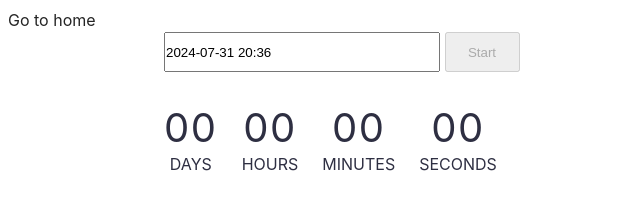
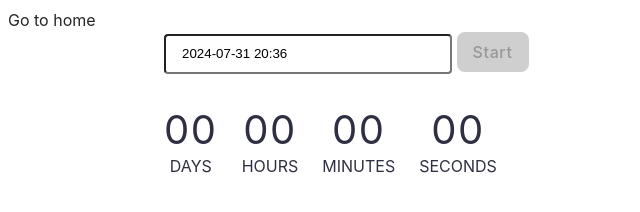
Before and after one commit to YevhenNeklesov/goit-js-hw-10, a website built with Vite: page src/1-timer.html in a window 1280 px wide. Shown: the whole page, without its empty margins (0-640 px from the left). Built offline with nearby package versions, Linux system fonts and the light colour scheme.

Commit message:
update timer

```diff
--- a/src/1-timer.html
+++ b/src/1-timer.html
@@ -13,7 +13,7 @@
     </section>
     <section>
       <input type="text" id="datetime-picker" />
-      <button class="start-btn" type="button" data-start>Start</button>
+      <button type="button" data-start>Start</button>
       <div class="timer">
         <div class="field">
           <span class="value" data-days>00</span>
--- a/src/css/timer.css
+++ b/src/css/timer.css
@@ -1,14 +1,36 @@
 input {
   padding: 0;
+  outline: none;
+  padding-left: 16px;
+
+  border-radius: 4px;
   margin-bottom: 32px;
-  min-width: 272px;
+  min-width: 268px;
   margin-left: 156px;
   min-height: 36px;
 }
 
-.start-btn {
-  min-height: 40px;
-  min-width: 75px;
+button {
+  font-family: inherit;
+  cursor: pointer;
+  border-radius: 8px;
+  border: none;
+  padding: 8px 16px;
+  font-weight: 500;
+  font-size: 16px;
+  line-height: 1.5;
+  letter-spacing: 0.04em;
+  color: #fff;
+  background-color: #4e75ff;
+}
+
+section > button[disabled] {
+  color: #989898;
+  background-color: #cfcfcf;
+}
+
+button:not([disabled]):hover {
+  background-color: #6c8cff;
 }
 
 .timer {
@@ -16,6 +38,7 @@ input {
   gap: 24px;
   margin-left: 156px;
 }
+
 .field {
   display: flex;
   flex-direction: column;
```
